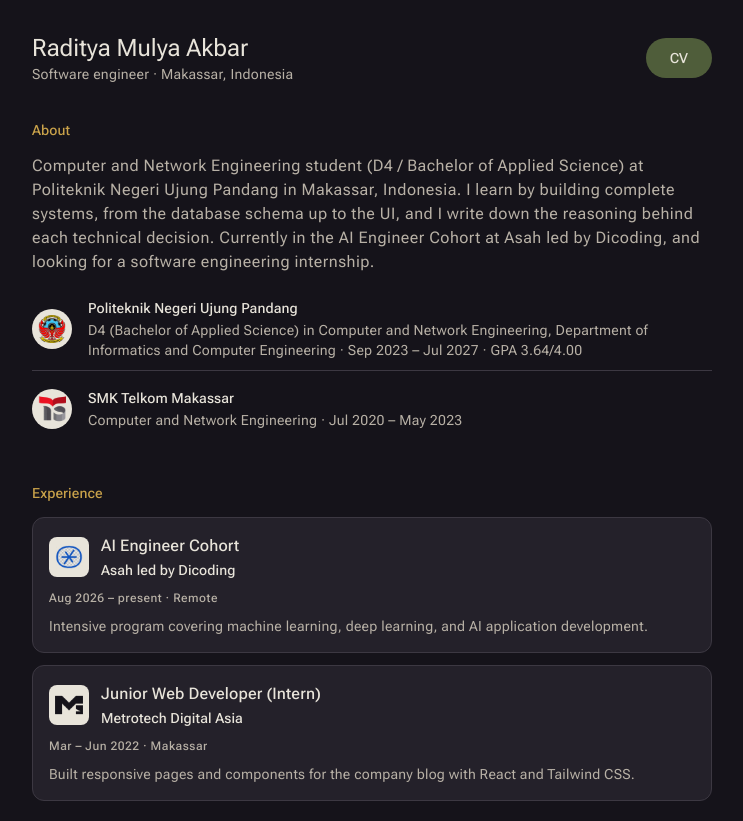
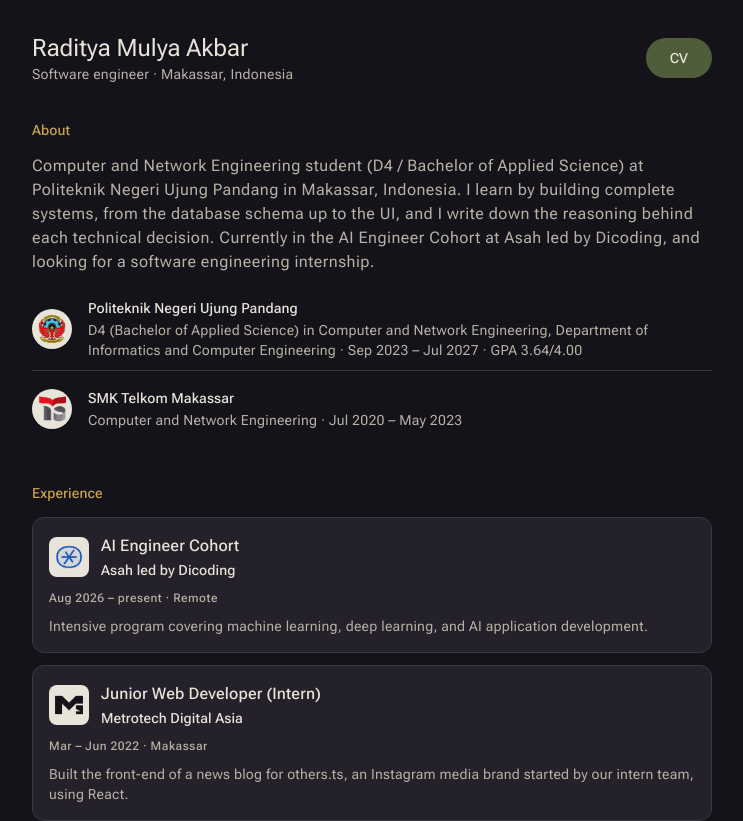
Before and after one commit to Raditxt/portfolio, a Next.js app: page / in a window 1280 px wide. Shown: the top 821 px of the page, without its empty margins (268-1011 px from the left). Built offline with nearby package versions, Linux system fonts and the light colour scheme.

Commit message:
fix: banner fallback opsional, cerita Metrotech (others.ts) disamakan di situs & CV

```diff
--- a/src/content/pengalaman.ts
+++ b/src/content/pengalaman.ts
@@ -20,7 +20,7 @@ export const pengalaman: Pengalaman = {
       periode: "Mar – Jun 2022",
       lokasi: "Makassar",
       deskripsi:
-        "Built responsive pages and components for the company blog with React and Tailwind CSS.",
+        "Built the front-end of a news blog for others.ts, an Instagram media brand started by our intern team, using React.",
       logo: "/logo/metrotech.png",
     },
   ],
```
Also changed, not shown: 2 other files (tests, documents, lock files or other folders).
